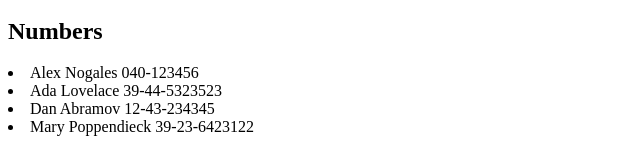
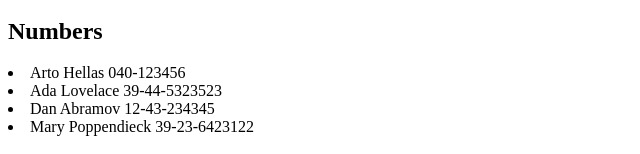
Before and after one commit to alex-nogales/studies-helsinki, a React (Create React App) app in the folder part2/phonebook/: page / in a window 1280 px wide. Shown: the part 220-374 px from the top of the page, without its empty margins (0-640 px from the left). Built offline with nearby package versions, Linux system fonts and the light colour scheme; data requests are answered from the project's data file.

Commit message:
add db.json

```diff
--- /dev/null
+++ b/part2/phonebook/db.json
@@ -0,0 +1,24 @@
+{
+    "persons":[
+      {
+        "name": "Arto Hellas",
+        "number": "040-123456",
+        "id": 1
+      },
+      {
+        "name": "Ada Lovelace",
+        "number": "39-44-5323523",
+        "id": 2
+      },
+      {
+        "name": "Dan Abramov",
+        "number": "12-43-234345",
+        "id": 3
+      },
+      {
+        "name": "Mary Poppendieck",
+        "number": "39-23-6423122",
+        "id": 4
+      }
+    ]
+  }
--- a/part2/phonebook/src/App.js
+++ b/part2/phonebook/src/App.js
@@ -1,19 +1,24 @@
-import React, { useState } from 'react'
+import React, { useEffect, useState } from 'react'
+import axios from 'axios'
 
 import Filter from './components/Filter'
 import PersonForm from './components/PersonForm'
 import Persons from './components/Persons'
 
 const App = () => {
-  const [persons, setPersons] = useState([
-    { name: 'Alex Nogales', number: '040-123456' },
-    { name: 'Ada Lovelace', number: '39-44-5323523' },
-    { name: 'Dan Abramov', number: '12-43-234345' },
-    { name: 'Mary Poppendieck', number: '39-23-6423122' }
-  ])
+  const [persons, setPersons] = useState([])
   const [ newName, setNewName ] = useState('')
   const [ newNumber, setNewNumber ] = useState('')
   const [ searchName, setSearchName ] = useState('')
+
+
+  const getData = () => {
+    axios
+    .get('http://localhost:3001/persons')
+    .then(response => setPersons(response.data))
+  }
+  useEffect(getData, [])
+
 
   const addPerson = (event) => {
     event.preventDefault()
```
Also changed, not shown: part2/phonebook/package.json (+7 -1 lines), 1 other file (tests, documents, lock files or other folders).
